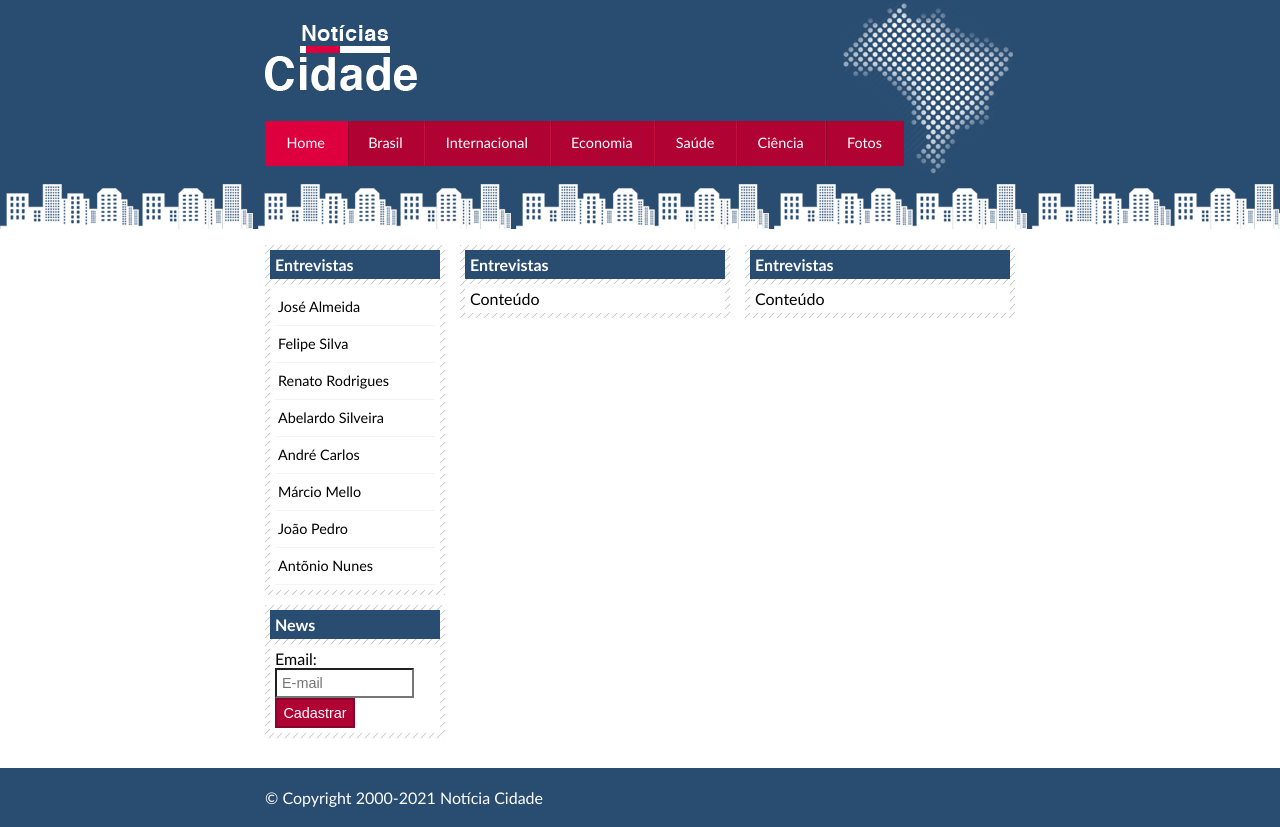
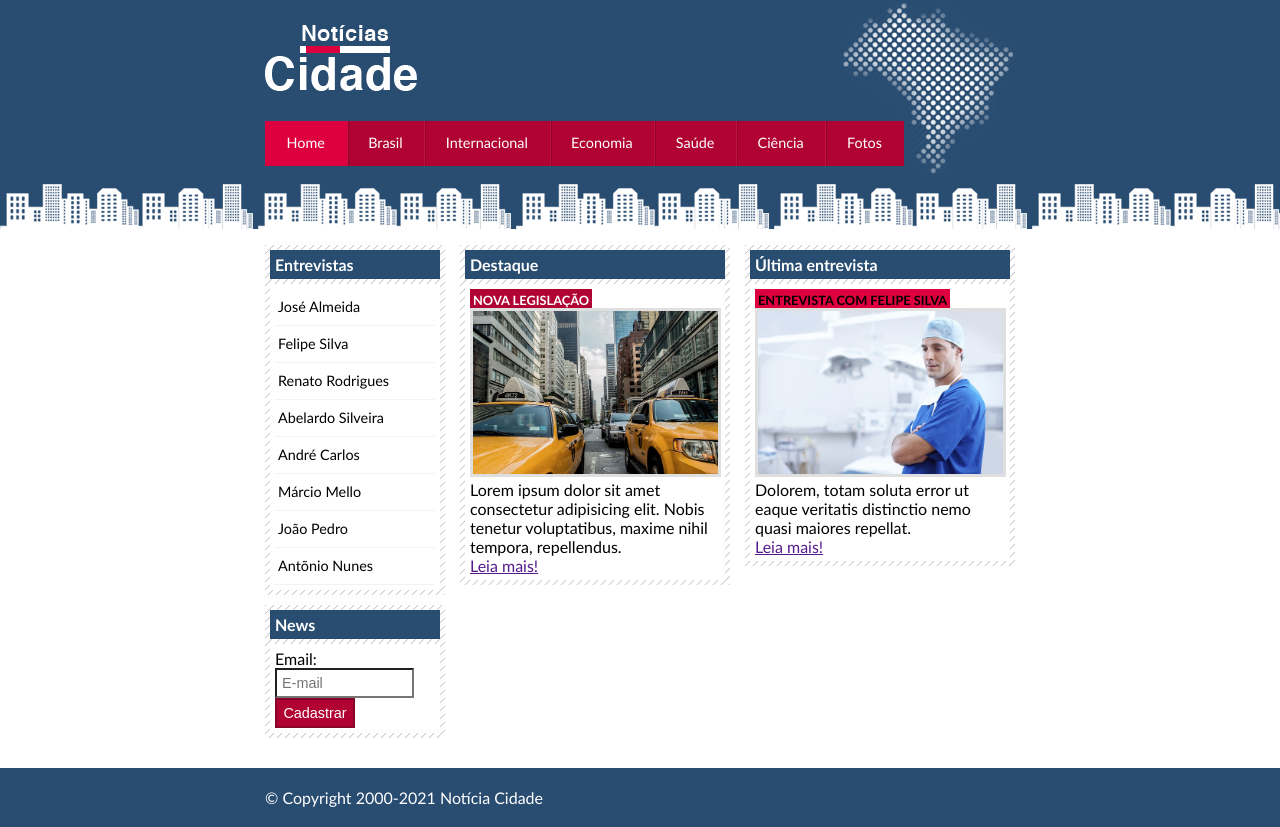
Before and after one commit to robsonshockwave/noticias-cidade, a plain HTML site: page index.html in a window 1280 px wide. Drawn offline with Linux system fonts and the light colour scheme.

Commit message:
Coluna destaque e última entrevista quase finalizada

```diff
--- a/css/style.css
+++ b/css/style.css
@@ -163,6 +163,29 @@ input.submit {
     border: 2px solid #870529;
 }
 
+/* Formatando imagens */
+img.imagem-principal {
+    width: 98%;
+    border: 3px solid #dfdfdf;
+}
+
+/* Formatando cabeçalhos */
+h3 {
+    text-transform: uppercase;
+    display: inline;
+    font-size: 0.8em;
+    padding: 3px;
+}
+
+.destaque h3{
+    background: #b10333;
+    color: #fff;
+}
+
+.entrevista h3{
+    background: #de003e;
+}
+
 /* Rodape */
 #container-rodape {
     clear: left;
--- a/index.html
+++ b/index.html
@@ -27,19 +27,29 @@
         <div id="conteudo">
 
             <div id="primario">
-                <div class="caixa">
-                    <h2>Entrevistas</h2>
+                <div class="caixa destaque">
+                    <h2>Destaque</h2>
                     <div class="caixa-conteudo">
-                        Conteúdo
+                        <h3>Nova legislação</h3>
+                        <img class="imagem-principal" src="images/taxi.jpg" width="100%" alt="Doutor">
+                        <p>
+                            Lorem ipsum dolor sit amet consectetur adipisicing elit. Nobis tenetur voluptatibus, maxime nihil tempora, repellendus.
+                        </p>
+                        <a href="">Leia mais!</a>
                     </div>
                 </div>
             </div>
 
             <div id="secundario">
-                <div class="caixa">
-                    <h2>Entrevistas</h2>
+                <div class="caixa entrevista">
+                    <h2>Última entrevista</h2>
                     <div class="caixa-conteudo">
-                        Conteúdo
+                        <h3>Entrevista com Felipe Silva</h3>
+                        <img class="imagem-principal" src="images/doutor.jpg" width="100%" alt="Doutor">
+                        <p>
+                            Dolorem, totam soluta error ut eaque veritatis distinctio nemo quasi maiores repellat.
+                        </p>
+                        <a href="">Leia mais!</a>
                     </div>
                 </div>
             </div>
```
